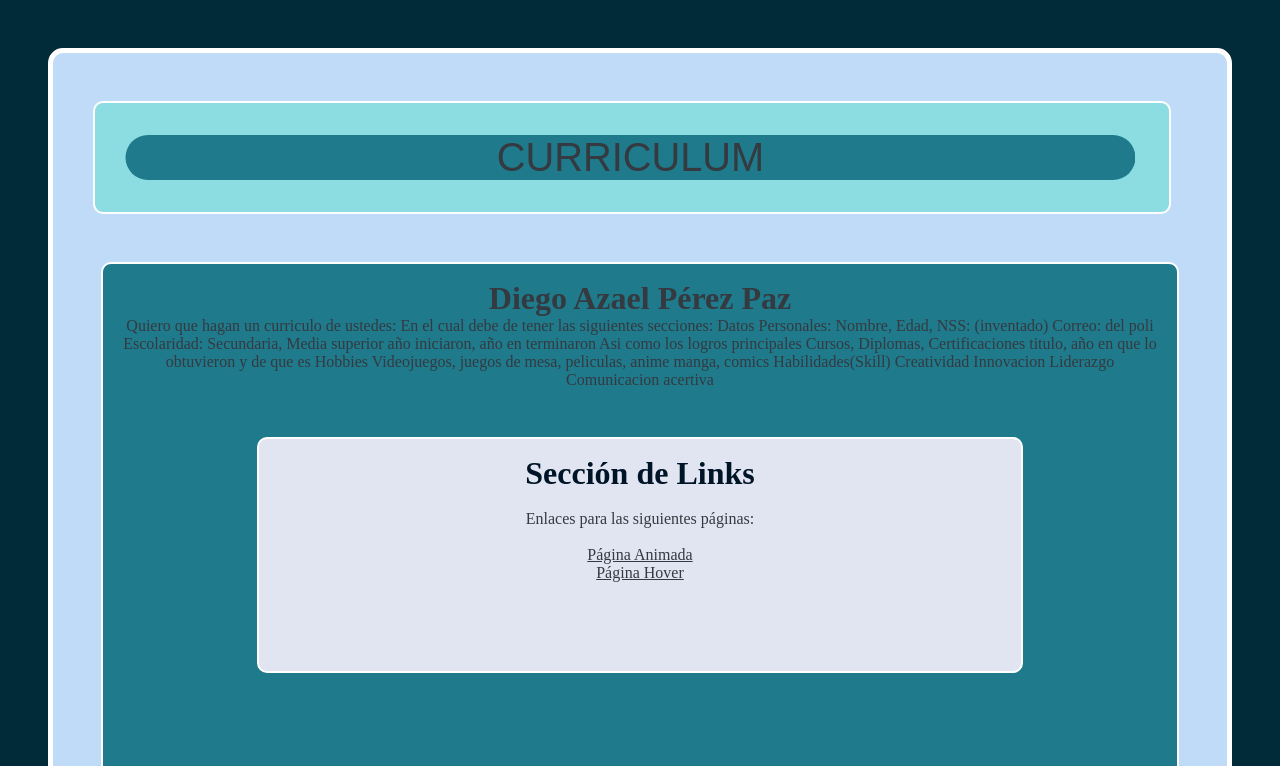
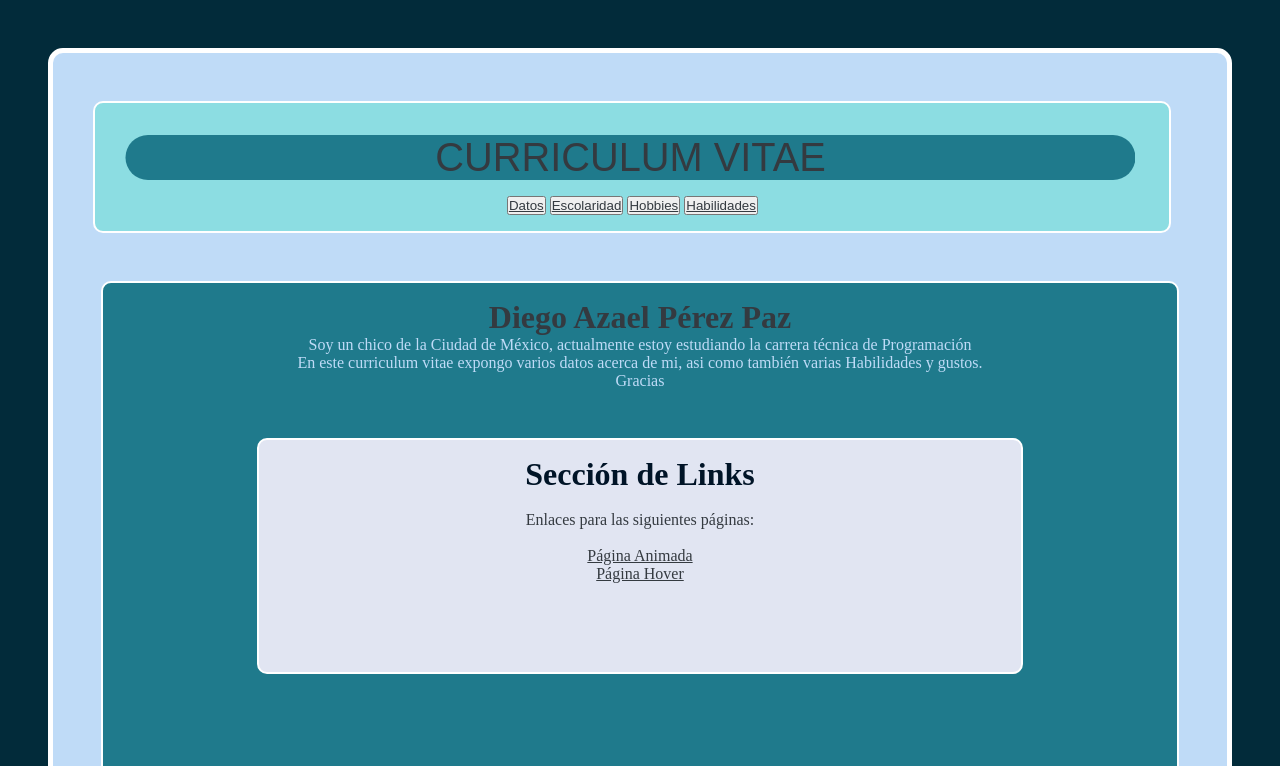
Before and after one commit to DieGOAzael/4IV8-PSW-Perez-Paz-Diego-Azael, a plain HTML site: page index.html in a window 1280 px wide. Shown: the part 800-1566 px from the top of the page. Drawn offline with Linux system fonts and the light colour scheme; a web font is replaced by a local one.

Commit message:
index totalmente estructurado

```diff
--- a/index.html
+++ b/index.html
@@ -10,6 +10,7 @@
 <body>
 
     <div class="arrow arrow--top">
+
         <svg xmlns="http://www.w3.org/2000/svg" width="270.11" height="649.9" overflow="visible">
           <style>
             .geo-arrow {
@@ -51,6 +52,7 @@
         </svg>
       </div>
       <div class="main">
+        <a name="Inicio"></a>
         <div class="main__text-wrapper">
         <big><big><h1 style="color:#FFFF" class="main__title">CURRICULUM</h1></big></big>
         <h2 style="color:#f8edeb">Programación y Servicios Web</h2>
@@ -62,14 +64,15 @@
     <div class="main-container">
         <nav>
 
-            <div class="animated shake"><big><big><big><big><big>CURRICULUM</big></big></big></big></big></div>
+            <div class="animated shake"><big><big><big><big><big>CURRICULUM VITAE</big></big></big></big></big></div>
+            <button><a href="#Datos">Datos</a></button >
+            <button><a href="#Escolaridad">Escolaridad</a></button>
+            <button><a href="#Hobby">Hobbies</a></button>
+            <button><a href="#Habilidades">Habilidades</a></button>
 
         </nav>
 
-        <section>
-            <h2>Diego Azael Pérez Paz</h2>
-            <p>
-                Quiero que hagan un curriculo de ustedes:
+        <!--Quiero que hagan un curriculo de ustedes:
 
         En el cual debe de tener las siguientes secciones:
 
@@ -94,10 +97,19 @@
         Innovacion
         Liderazgo
         Comunicacion acertiva
-
-
+        ---->
+        <section>
+            <h2>Diego Azael Pérez Paz</h2>
+            <p style="color:#bfdbf7;">
+                Soy un chico de la Ciudad de México, actualmente estoy estudiando la carrera técnica de Programación
+                <br>
+                En este curriculum vitae expongo varios datos acerca de mi, asi como también varias Habilidades y gustos.
+                <br>
+                Gracias
 
             </p>
+
+            </table>
             <article>
                 <h2 style="color: #001427;">Sección de Links</h2>
                 <br>
@@ -107,7 +119,9 @@
                 <br>
                 <a href="hovermenu.html" >Página Hover</a>
 
+
             </article>
+            <a name="Datos"></a>
             <aside>
                 <h2 style="color: #001427;">Datos Personales</h2>
                 <br>
@@ -120,6 +134,7 @@
                 <p>Correo: </p><a href="dperezp1901@alumno.ipn.mx">dperezp1901@alumno.ipn.mx</a>
 
             </aside>
+            <a name="Escolaridad"></a>
             <aside>
                 <h2 style="color: #001427;">Escolaridad</h2>
                 <br>
@@ -132,6 +147,7 @@
                 <p>Logros y documentos: 1° Lugar del grupo en Secundaria y Primaria, 114 aciertos COMIPEMS, diploma secundaria en 2019<br></p>
 
             </aside>
+            <a name="Hobby"></a>
             <aside>
                 <h2 style="color: #001427;">Hobbies</h2>
                 <br>
@@ -145,6 +161,7 @@
                 <br>
                 <p>Dibujar</p>
             </aside>
+            <a name="Habilidades"></a>
             <aside>
                 <h2 style="color: #001427;">Habilidades</h2>
                 <br>
@@ -159,7 +176,8 @@
         </section>
 
         <footer>
-            <h4>Página hecha por Diego Azael Pérez Paz</h4>
+            <h4>Página hecha totalmente por Diego Azael Pérez Paz 4IV8</h4>
+            <button1><a href="#Inicio">Volver Arriba</a></button1>
         </footer>
 
     </div>
```
Lines whose indentation alone changed are shown as unchanged.
